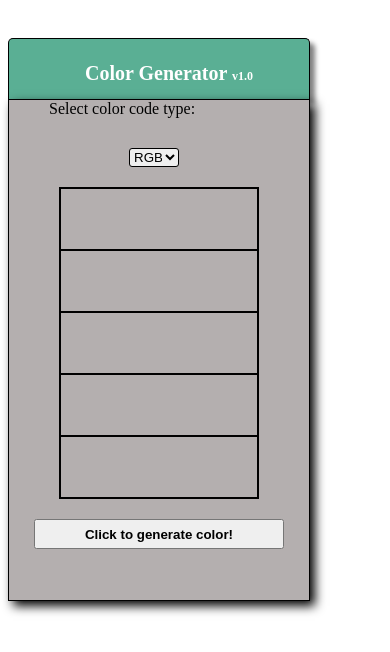
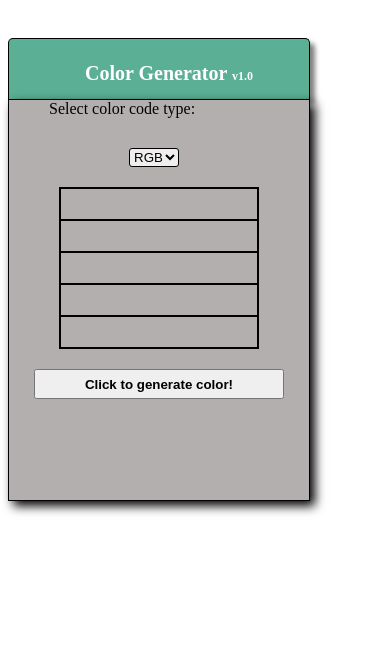
Before and after one commit to princeofgod/task1, a plain HTML site: page index.html in a window 390 px wide. Drawn offline with Linux system fonts and the light colour scheme.

Commit message:
Update style.css

```diff
--- a/style.css
+++ b/style.css
@@ -105,7 +105,7 @@ button:hover{
   section{
     border-top: 0;
     width:300px;
-    height:500px;
+    height:400px;
     border:solid .5px black;
     margin:auto;
     background-color:rgb(180, 175, 175);
@@ -127,6 +127,9 @@ button:hover{
     width:50px;
     margin-left:120px;
     /*padding:10px 20px 10px 0;*/
+  }
+  .color-background{
+    height:30px;
   }
 /* -----------------------HEADING--------------------------- */
   header{
```
